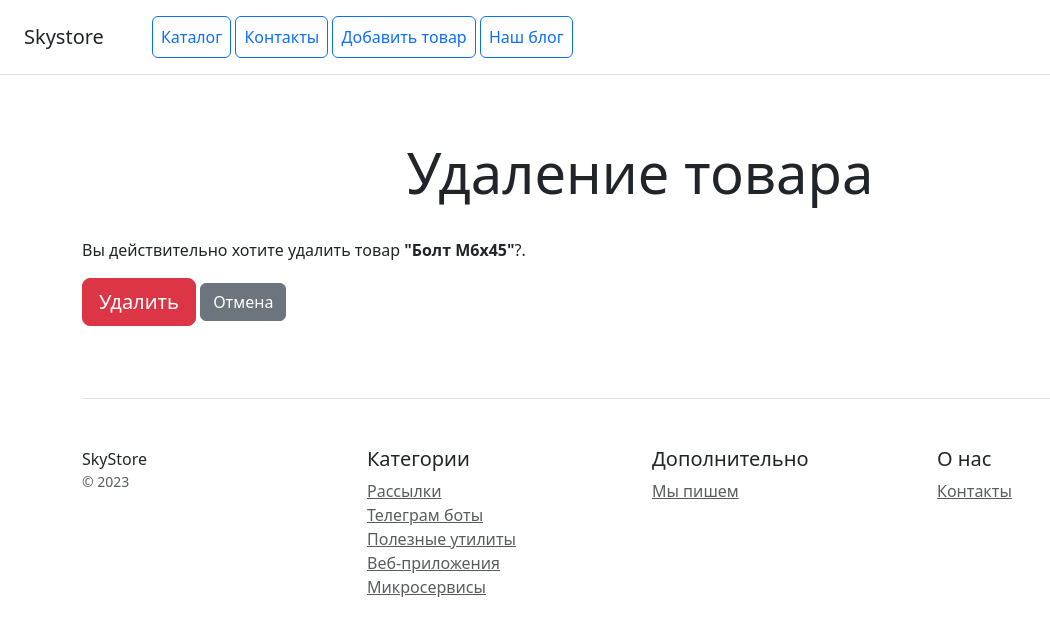
After one commit to Rayour/DjangoProject, a Django app: page /delete_product/4/ in a window 1280 px wide. The commit adds this page. Shown: the top 636 px of the page, without its empty margins (0-1050 px from the left). Run offline with Django 5.2, Linux system fonts and the light colour scheme; data comes from the database, SQL or seed files in the repository; some libraries are stand-ins or nearby versions.

Commit message:
add update and delete for product

```diff
--- a/blog/views.py
+++ b/blog/views.py
@@ -59,8 +59,8 @@ class BlogDetailView(DetailView):
 
 
 class BlogDeleteView(DeleteView):
-    """Класс представления редактирования статьи блога"""
+    """Класс представления удаления статьи блога"""
 
     model = Article
-    template_name = "delete_confirm.html"
+    template_name = "article_delete_confirm.html"
     success_url = reverse_lazy('blog:article_list')
--- a/catalog/urls.py
+++ b/catalog/urls.py
@@ -1,7 +1,8 @@
 from django.urls import path
 
 from catalog.apps import CatalogConfig
-from catalog.views import ProductListView, ProductDetailView, ContactListView, ProductCreateView
+from catalog.views import ProductListView, ProductDetailView, ContactListView, ProductCreateView, ProductUpdateView, \
+    ProductDeleteView
 
 app_name = CatalogConfig.name
 
@@ -9,5 +10,7 @@ urlpatterns = [
     path('', ProductListView.as_view(), name='home'),
     path('contacts/', ContactListView.as_view(), name='contacts'),
     path('product_detail/<int:pk>/', ProductDetailView.as_view(), name='product_detail'),
-    path('add_product/', ProductCreateView.as_view(), name='add_product')
+    path('add_product/', ProductCreateView.as_view(), name='add_product'),
+    path('edit_product/<int:pk>/', ProductUpdateView.as_view(), name='edit_product'),
+    path('delete_product/<int:pk>/', ProductDeleteView.as_view(), name='delete_product'),
 ]
--- a/catalog/views.py
+++ b/catalog/views.py
@@ -1,7 +1,7 @@
 from django.http import HttpResponse
 from django.shortcuts import render
 from django.urls import reverse_lazy
-from django.views.generic import ListView, DetailView, CreateView, View
+from django.views.generic import ListView, DetailView, CreateView, View, UpdateView, DeleteView
 from .forms import ProductForm
 
 from catalog.models import Contact, Product
@@ -106,3 +106,25 @@ class ProductCreateView(CreateView):
     form_class = ProductForm
     template_name = "add_product.html"
     success_url = reverse_lazy('catalog:home')
+
+
+class ProductUpdateView(UpdateView):
+    """Класс представления редактирования продукта"""
+
+    model = Product
+    form_class = ProductForm
+    template_name = "add_product.html"
+    success_url = reverse_lazy('catalog:home')
+
+    def get_success_url(self):
+        """Метод формирования ссылки для редиректа при успешном редактировании"""
+
+        return reverse_lazy('catalog:product_detail', kwargs={'pk': self.object.pk})
+
+
+class ProductDeleteView(DeleteView):
+    """Класс представления удаления продукта"""
+
+    model = Product
+    template_name = "product_delete_confirm.html"
+    success_url = reverse_lazy('catalog:home')
--- /dev/null
+++ b/templates/product_delete_confirm.html
@@ -0,0 +1,24 @@
+{% extends 'base.html' %}
+
+{% block title %}Подтверждение удаления товара{% endblock %}
+
+{% block pagetitle %}
+<div class="pricing-header px-3 py-3 pt-md-5 pb-md-4 mx-auto text-center">
+    <h1 class="display-4">Удаление товара</h1>
+</div>
+{% endblock %}
+
+{% block content %}
+<div class="row text-start">
+    <div class="col-12">
+        <div class="mb-4">
+            <p>Вы действительно хотите удалить товар <b>"{{product.name}}"</b>?.</p>
+            <form method="post" class="form-floating">
+                {% csrf_token %}
+                <button type="submit" class="btn btn-lg btn-block btn-danger">Удалить</button>
+                <a href="{% url 'catalog:product_detail' product.pk %}" class="btn btn-secondary">Отмена</a>
+            </form>
+        </div>
+    </div>
+</div>
+{% endblock %}
--- a/templates/product_detail.html
+++ b/templates/product_detail.html
@@ -10,9 +10,13 @@
 {% endblock %}
 
 {% block content %}
-<div class="row text-center">
+<div class="text-center">
     <div class="col-12">
+        <a href="{% url 'catalog:edit_product' product.pk %}" class="btn btn-secondary mb-4">Редактировать</a>
+        <a href="{% url 'catalog:delete_product' product.pk %}" class="btn btn-danger mb-4">Удалить</a>
+        <a href="{% url 'catalog:home' %}" class="btn btn-primary mb-4">Вернуться к списку</a>
         <div class="card mb-4 box-shadow">
+
             <div class="card-header">
                 <h4 class="my-0 font-weight-normal">{{ product.price }} ₽</h4>
             </div>
```
Also changed, not shown: templates/article_delete_confirm.html (renamed from templates/delete_confirm.html).
